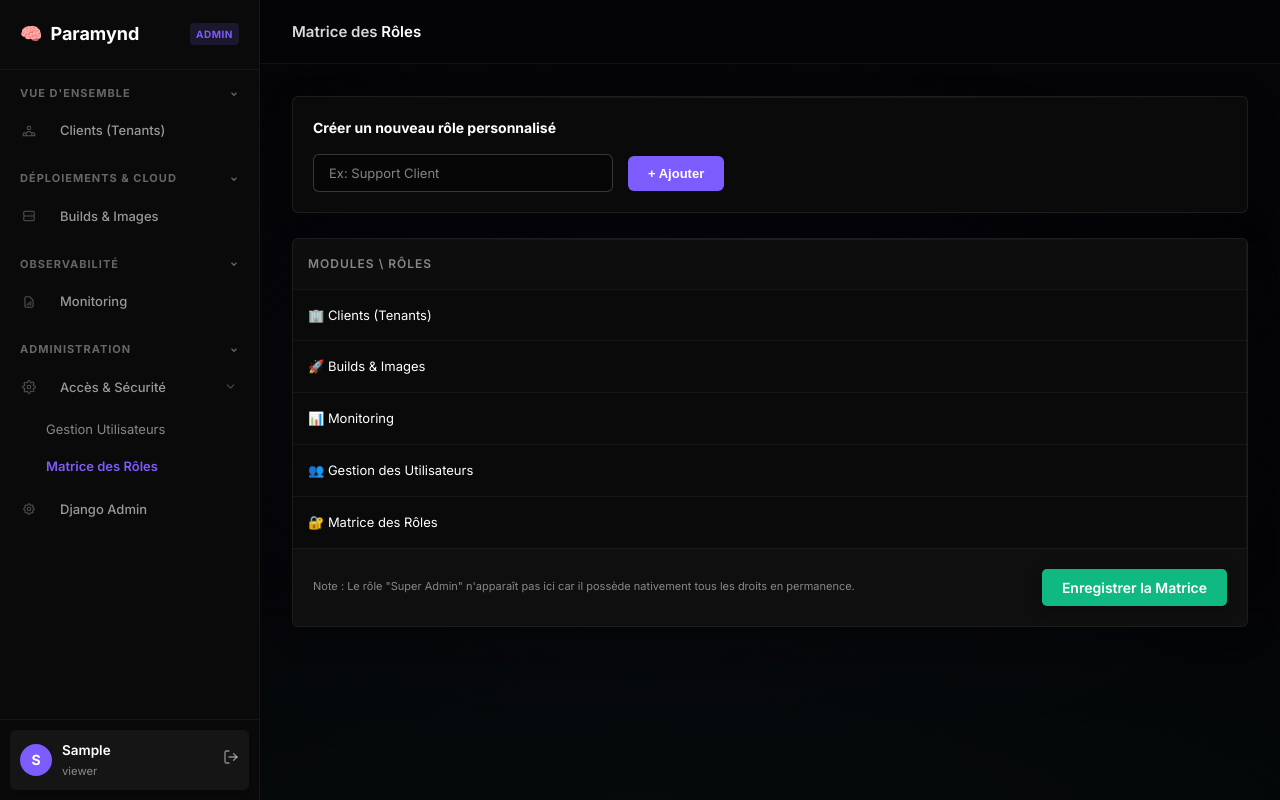
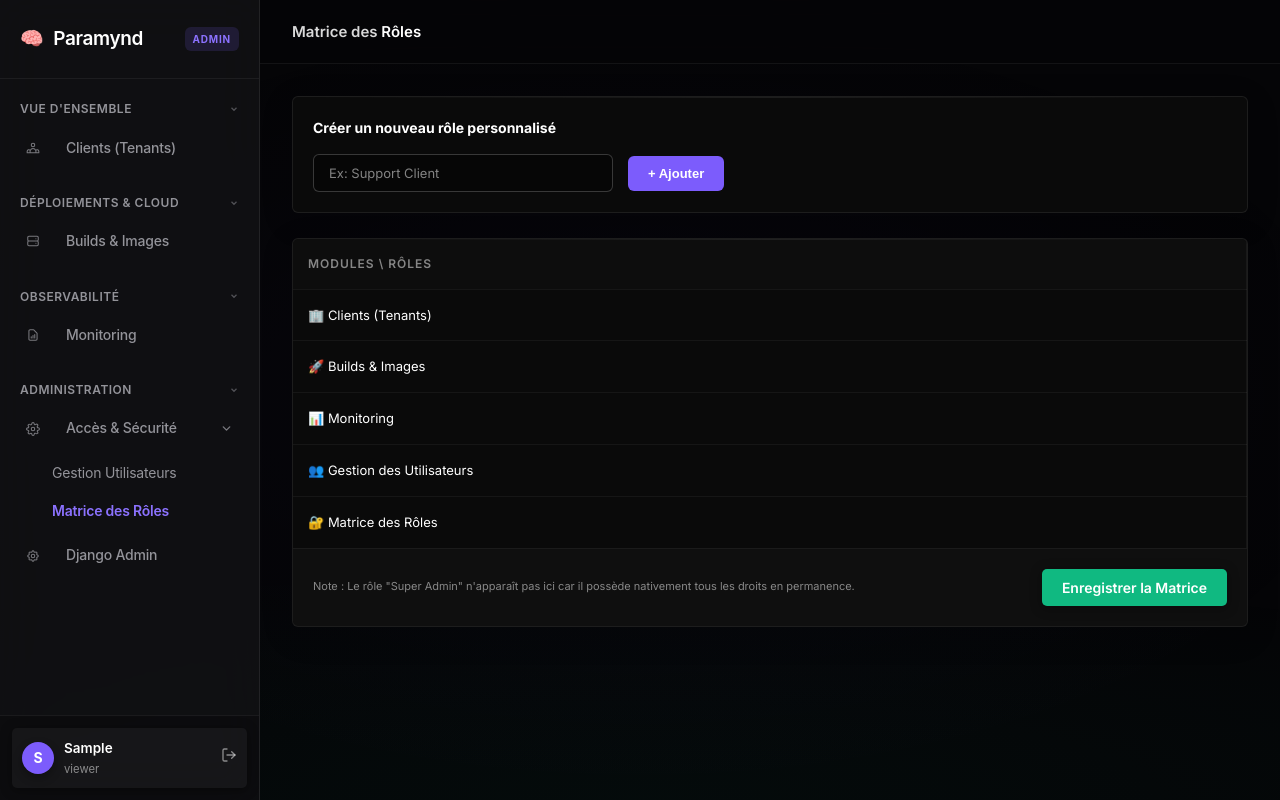
Before and after one commit to MAZCOGR/PARAMYND-BACKBONE, a Django app: page /auth/roles/ in a window 1280 px wide. Run offline with Django 5.2, Linux system fonts and the light colour scheme; the visitor is signed in with stand-in values (Sample User, id 1); some libraries are stand-ins or nearby versions.

Commit message:
style: layout 3 colonnes pour les KPIs et tableaux

```diff
--- a/templates/includes/sidebar.html
+++ b/templates/includes/sidebar.html
@@ -195,63 +195,72 @@ document.addEventListener('htmx:afterSettle', applyState);
 </script>
 
 <style>
-/* Sidebar Modern CSS Ported from La Geniale */
+/* Apple HIG Inspired Sidebar CSS */
 .admin-sidebar {
     width: 260px;
-    background: #0A0A0A;
-    border-right: 1px solid rgba(255,255,255,0.05);
+    background: rgba(18, 18, 20, 0.85); /* Translucent background */
+    backdrop-filter: blur(24px); /* Glassmorphism effect */
+    -webkit-backdrop-filter: blur(24px);
+    border-right: 1px solid rgba(255, 255, 255, 0.08);
     display: flex;
     flex-direction: column;
     height: 100vh;
     overflow-y: auto;
+    font-family: -apple-system, BlinkMacSystemFont, "SF Pro Text", "Helvetica Neue", sans-serif;
 }
 .sidebar-header {
-    padding: 20px;
+    padding: 24px 20px;
     display: flex;
     justify-content: space-between;
     align-items: center;
-    border-bottom: 1px solid rgba(255,255,255,0.05);
+    border-bottom: 1px solid rgba(255, 255, 255, 0.06);
 }
 .brand-logo {
     display: flex;
     align-items: center;
-    gap: 8px;
-    font-weight: 700;
-    font-size: 18px;
+    gap: 10px;
+    font-weight: 600;
+    font-size: 19px;
     color: #fff;
+    letter-spacing: -0.4px;
 }
 .admin-tag {
     background: rgba(124, 92, 252, 0.15);
-    color: #7C5CFC;
+    color: #8C72FF;
     font-size: 10px;
-    font-weight: 800;
-    padding: 3px 6px;
-    border-radius: 4px;
-    letter-spacing: 0.5px;
+    font-weight: 700;
+    padding: 4px 8px;
+    border-radius: 6px;
+    letter-spacing: 0.8px;
+    text-transform: uppercase;
 }
 .sidebar-sect {
-    padding: 15px 20px 8px;
+    padding: 20px 20px 8px;
     display: flex;
     justify-content: space-between;
     align-items: center;
-    color: #666;
-    font-size: 11px;
-    font-weight: 700;
+    color: rgba(235, 235, 245, 0.6); /* iOS Secondary Label Color */
+    font-size: 12px;
+    font-weight: 600;
     text-transform: uppercase;
-    letter-spacing: 1px;
+    letter-spacing: 0.5px;
     cursor: pointer;
     user-select: none;
 }
 .sidebar-sect svg {
-    transition: transform 0.2s ease;
+    transition: transform 0.3s cubic-bezier(0.25, 0.1, 0.25, 1);
+    color: rgba(235, 235, 245, 0.3);
 }
 .sidebar-sect.collapsed svg {
     transform: rotate(180deg);
 }
+.sidebar-sect:hover svg {
+    color: rgba(235, 235, 245, 0.6);
+}
 .nav-sect-group {
-    padding: 0 10px;
+    padding: 0 12px;
     overflow: hidden;
-    transition: max-height 0.3s ease;
+    transition: max-height 0.4s cubic-bezier(0.25, 0.1, 0.25, 1);
 }
 .nav-sect-group.collapsed {
     max-height: 0 !important;
@@ -259,53 +268,57 @@ document.addEventListener('htmx:afterSettle', applyState);
 .nav-item {
     display: flex;
     align-items: center;
-    padding: 10px 12px;
+    padding: 10px 14px;
     margin-bottom: 4px;
-    border-radius: 8px;
-    color: #999;
+    border-radius: 10px;
+    color: rgba(235, 235, 245, 0.6); /* Secondary text */
     text-decoration: none;
     cursor: pointer;
     transition: all 0.2s ease;
 }
 .nav-item:hover {
-    background: rgba(255,255,255,0.03);
+    background: rgba(255, 255, 255, 0.05);
     color: #fff;
+    transform: scale(0.98); /* Micro-interaction */
 }
 .nav-item.active {
-    background: rgba(124, 92, 252, 0.1);
-    color: #7C5CFC;
+    background: rgba(124, 92, 252, 0.15);
+    color: #8C72FF;
+    font-weight: 600;
 }
 .nav-item.active .icon-box {
-    color: #7C5CFC;
+    color: #8C72FF;
 }
 .icon-box {
     display: flex;
     align-items: center;
     justify-content: center;
-    margin-right: 12px;
-    color: #666;
+    margin-right: 14px;
+    color: rgba(235, 235, 245, 0.6);
     transition: color 0.2s ease;
 }
 .nav-text {
     flex: 1;
-    font-size: 13px;
+    font-size: 14px;
     font-weight: 500;
+    letter-spacing: -0.2px;
 }
 .nav-group {
     margin-bottom: 4px;
 }
 .nav-group .chevron {
-    transition: transform 0.2s ease;
-    color: #555;
+    transition: transform 0.3s cubic-bezier(0.25, 0.1, 0.25, 1);
+    color: rgba(235, 235, 245, 0.3);
 }
 .nav-group.open .chevron {
     transform: rotate(90deg);
+    color: rgba(235, 235, 245, 0.6);
 }
 .group-items {
     max-height: 0;
     overflow: hidden;
-    transition: max-height 0.3s ease;
-    padding-left: 36px;
+    transition: max-height 0.4s cubic-bezier(0.25, 0.1, 0.25, 1);
+    padding-left: 40px;
 }
 .nav-group.open .group-items {
     max-height: 300px;
@@ -313,21 +326,27 @@ document.addEventListener('htmx:afterSettle', applyState);
 .sub-item {
     display: block;
     padding: 8px 0;
-    color: #888;
+    color: rgba(235, 235, 245, 0.6);
     text-decoration: none;
-    font-size: 13px;
-    transition: color 0.2s ease;
+    font-size: 14px;
+    letter-spacing: -0.2px;
+    transition: all 0.2s ease;
 }
 .sub-item:hover {
     color: #fff;
+    transform: translateX(4px); /* Slight bump on hover */
 }
 .sub-item.active {
-    color: #7C5CFC;
+    color: #8C72FF;
     font-weight: 600;
 }
 .sidebar-footer {
     margin-top: auto;
-    padding: 10px;
-    border-top: 1px solid rgba(255,255,255,0.05);
+    padding: 12px;
+    border-top: 1px solid rgba(255, 255, 255, 0.06);
+    background: rgba(0, 0, 0, 0.2);
+}
+.user-avatar {
+    box-shadow: 0 4px 10px rgba(0, 0, 0, 0.3);
 }
 </style>
--- a/templates/tenants/partials/builds_content.html
+++ b/templates/tenants/partials/builds_content.html
@@ -1,7 +1,9 @@
 <div style="animation: fadeIn 0.4s ease;">
 
+  <div style="display:grid;grid-template-columns:220px 1fr 1fr;gap:24px;align-items:start;">
+
     <!-- KPIs -->
-  <div class="kpi-grid">
+    <div style="display:flex; flex-direction:column; gap:20px;">
       <div class="kpi-card">
         <div class="kpi-title">Taux de Succès</div>
         <div class="kpi-value" style="color: {% if kpis.success_rate >= 80 %}var(--success){% elif kpis.success_rate >= 50 %}var(--warning){% else %}var(--danger){% endif %};">{{ kpis.success_rate }}%</div>
@@ -25,8 +27,6 @@
         <div class="kpi-value">{{ kpis.total_tags }}</div>
       </div>
     </div>
-
-  <div style="display:grid;grid-template-columns:1fr;gap:20px;align-items:start;">
 
     <!-- Historique Git Local -->
     <div class="card" style="padding: 0;">
```
Also changed, not shown: templates/tenants/builds.html (+13 -5 lines), .agent/skills/mobile-ios-design/SKILL.md (added). Lines whose indentation alone changed are shown as unchanged.
